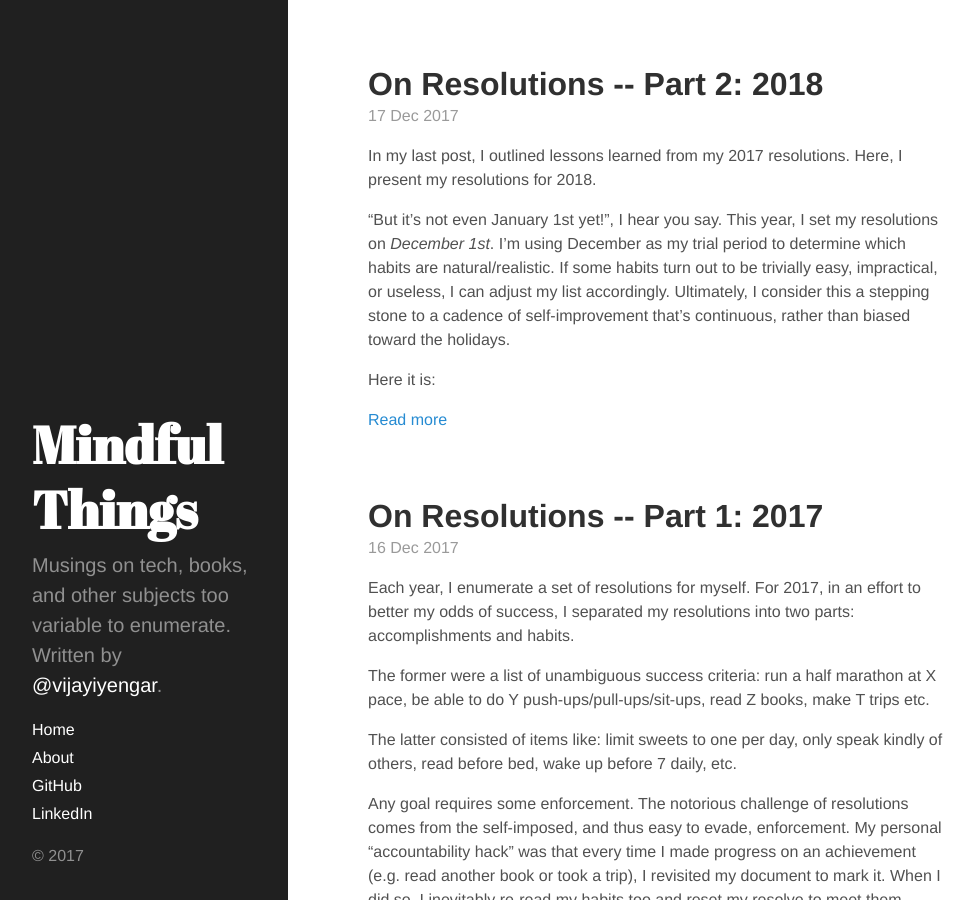
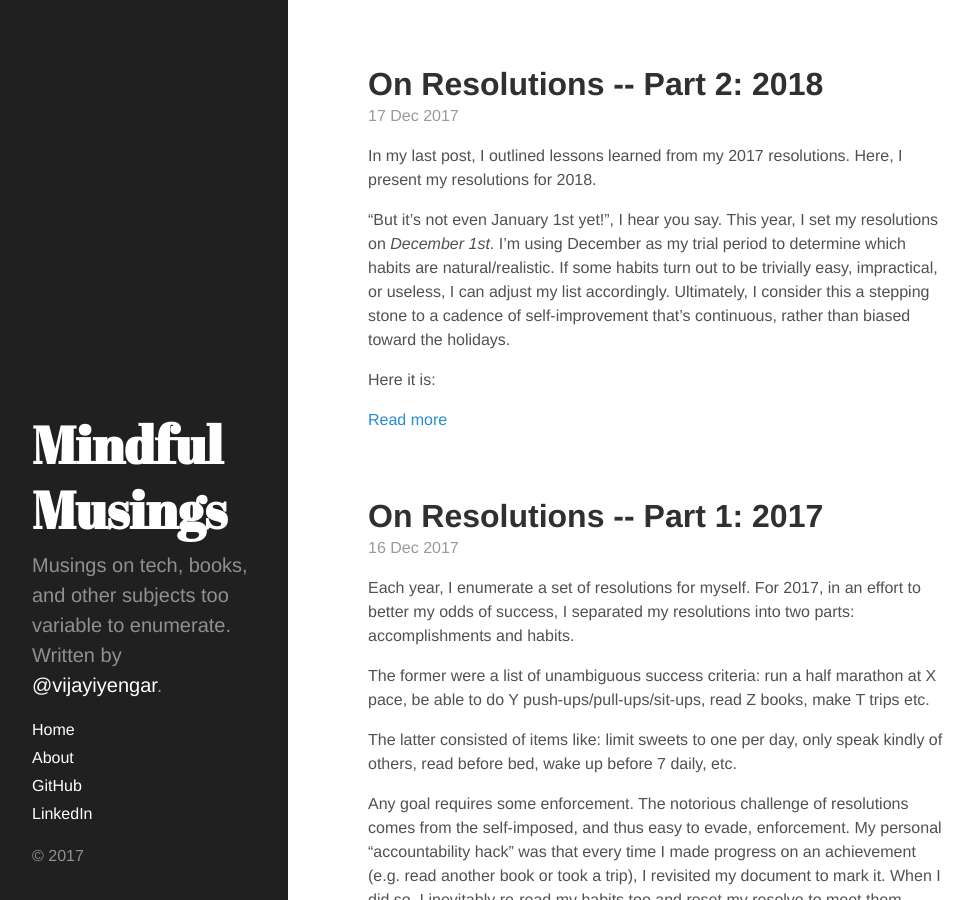
Before and after one commit to ranic/ranic.github.io, a Jekyll site: the page built from index.html, in a window 1280 px wide and 900 px high. Shown: the whole window, without its empty margins (0-972 px from the left). Built offline with Jekyll 4.4.1, drawn with Linux system fonts in a browser that asks for light colours; the list of posts is cut into pages by our own code.

Commit message:
Change title

```diff
--- a/_config.yml
+++ b/_config.yml
@@ -14,7 +14,7 @@ excerpt_separator: <!--more-->
 permalink:        pretty
 
 # Setup
-title:            'Mindful Things'
+title:            'Mindful Musings'
 tagline:          'Blog'
 description:      'Musings on tech, books, and other subjects too variable to enumerate. Written by <a href="https://twitter.com/vijayiyengar" target="_blank">@vijayiyengar</a>.'
 url:              http://ranic.github.io
```
